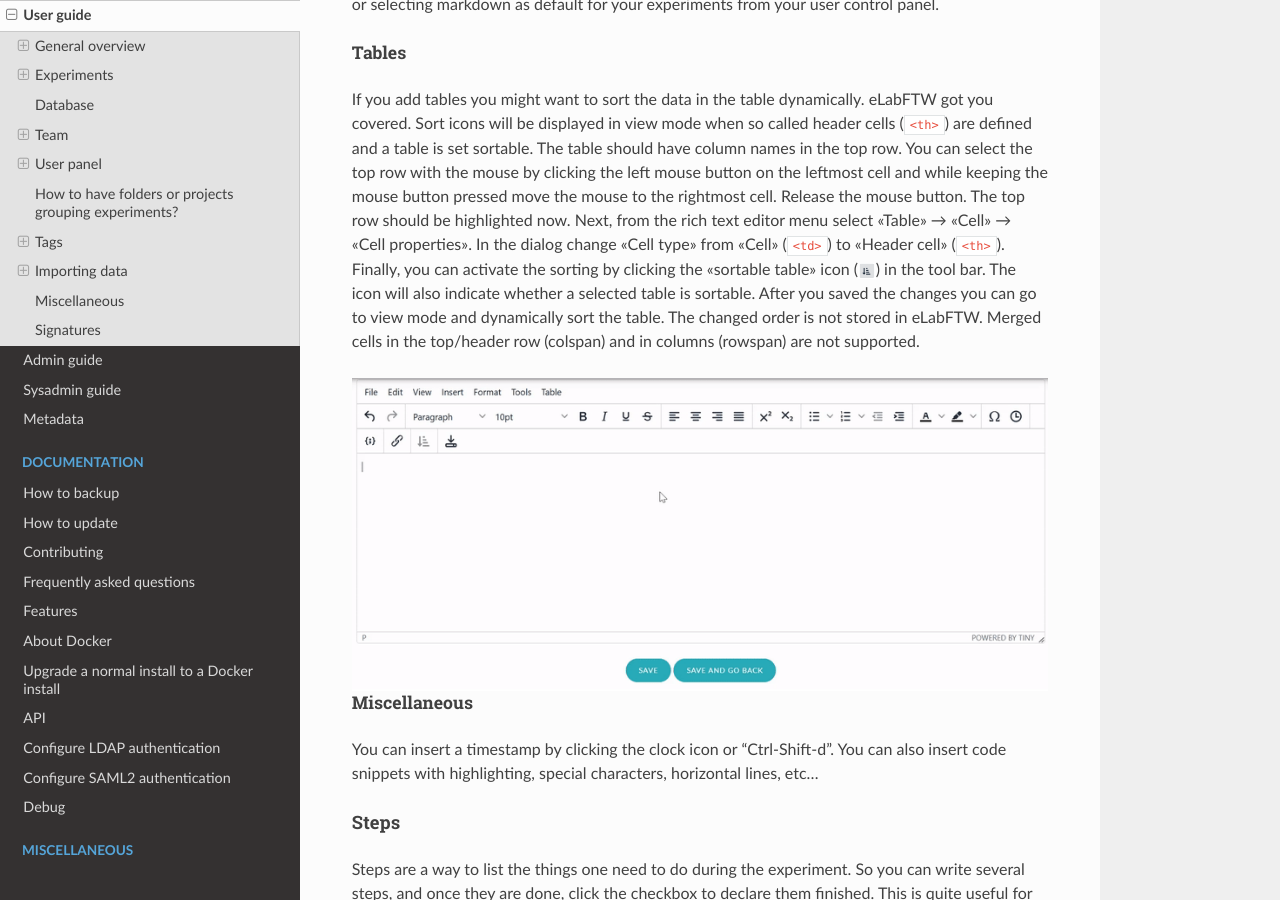
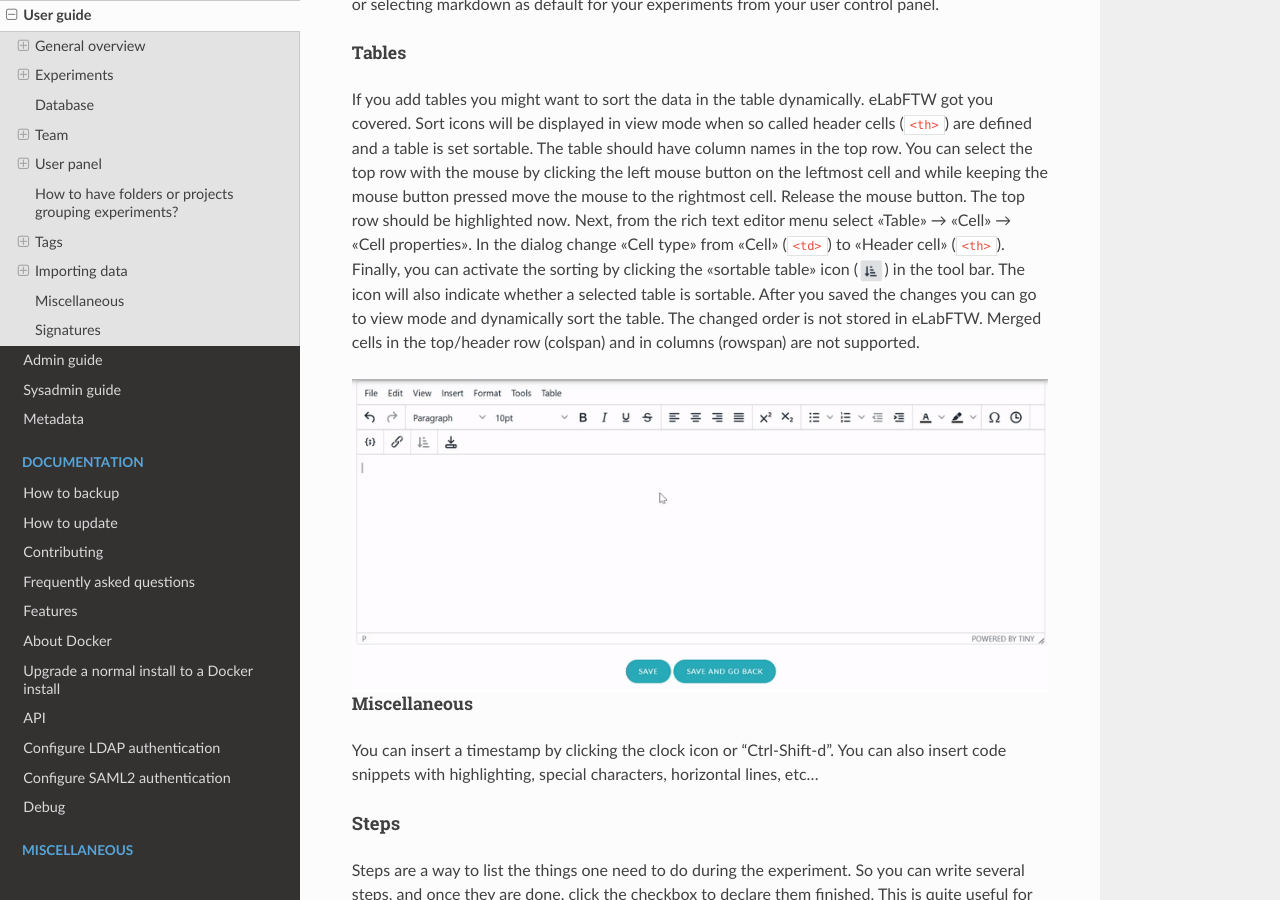
Before and after one commit to elabftw/elabdoc, a Sphinx documentation site: the page built from doc/user-guide.rst, in a window 1280 px wide and 900 px high, scrolled down 4052 px. Built offline with Sphinx 7.4.7 and the Read the Docs theme 2.0.0, drawn with Linux system fonts in a browser that asks for light colours.

Commit message:
increase icon size and try to align

```diff
--- a/doc/user-guide.rst
+++ b/doc/user-guide.rst
@@ -110,8 +110,8 @@
 If you add tables you might want to sort the data in the table dynamically. eLabFTW got you covered. Sort icons will be displayed in view mode when so called header cells (``<th>``) are defined and a table is set sortable. The table should have column names in the top row. You can select the top row with the mouse by clicking the left mouse button on the leftmost cell and while keeping the mouse button pressed move the mouse to the rightmost cell. Release the mouse button. The top row should be highlighted now. Next, from the rich text editor menu select «Table» → «Cell» → «Cell properties». In the dialog change «Cell type» from «Cell» (``<td>``) to «Header cell» (``<th>``). Finally, you can activate the sorting by clicking the «sortable table» icon (|sortable-table-icon|) in the tool bar. The icon will also indicate whether a selected table is sortable. After you saved the changes you can go to view mode and dynamically sort the table. The changed order is not stored in eLabFTW. Merged cells in the top/header row (colspan) and in columns (rowspan) are not supported.
 
 .. |sortable-table-icon| image:: img/sortable-table-icon.png
-   :height: 16px
    :align: middle
+   :height: 24px
 
 .. only:: html
 
```
